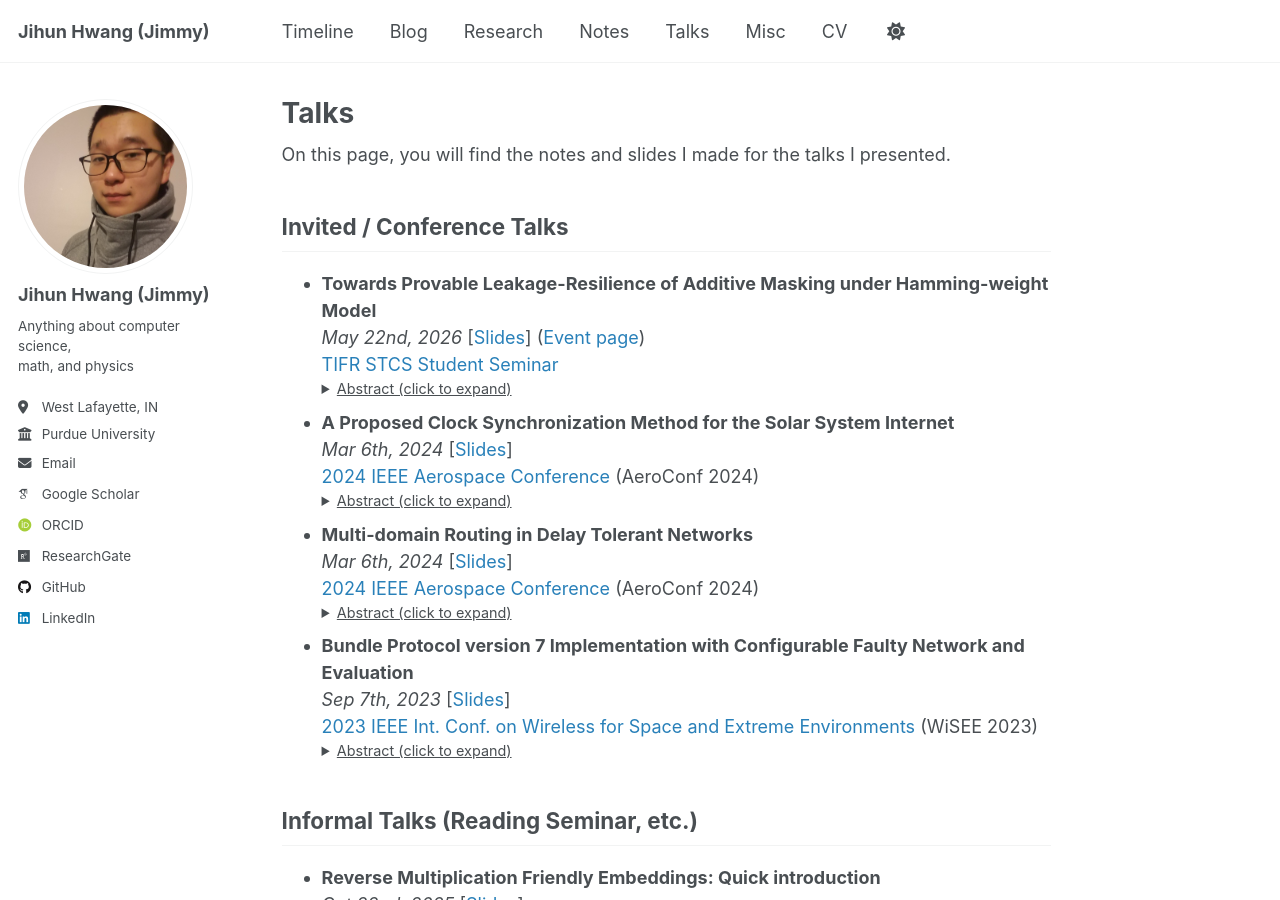
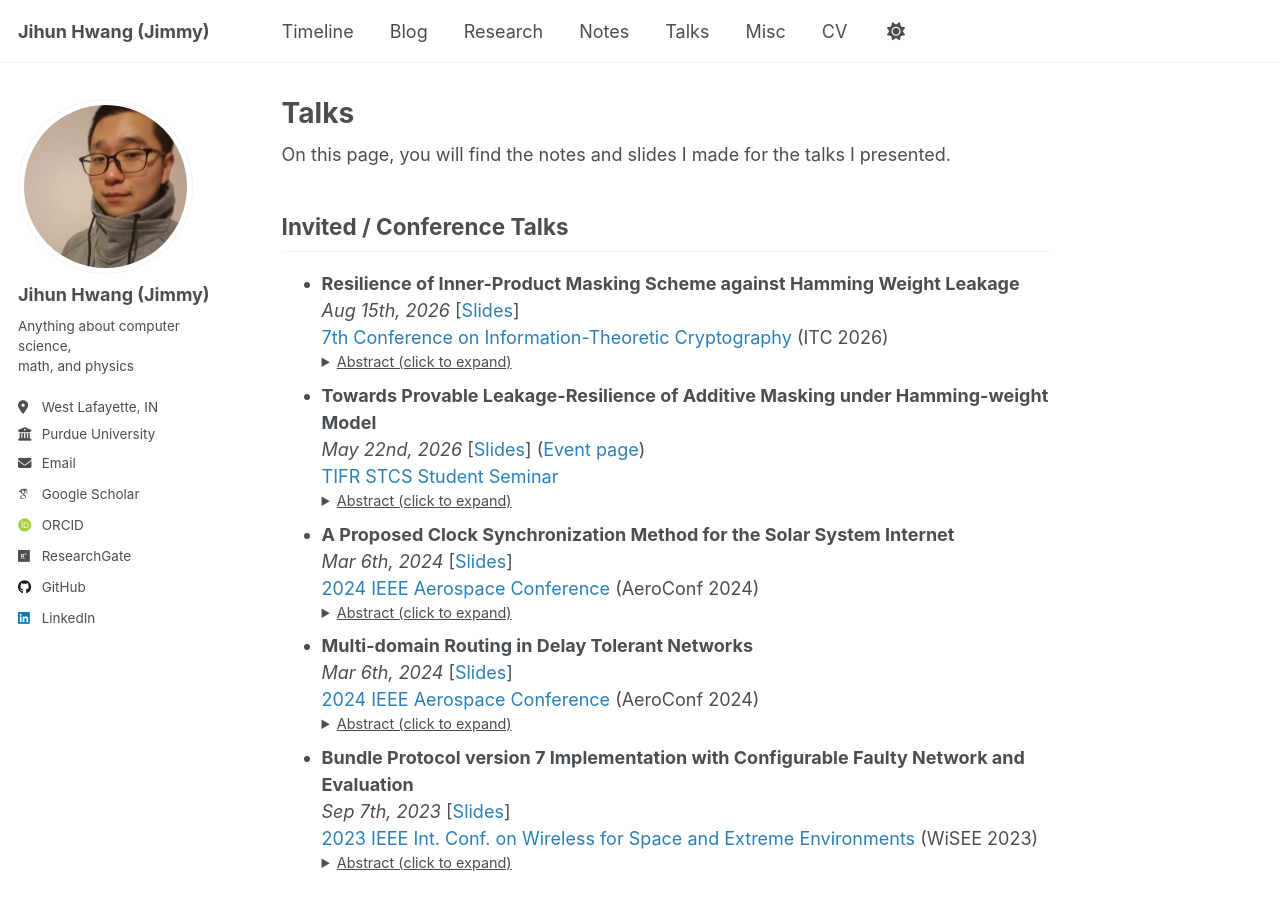
Before and after one commit to jihunhwang/jihunhwang.github.io, a Jekyll site: the page built from _pages/talks.md, in a window 1280 px wide and 900 px high. Built offline with Jekyll 4.4.1, drawn with Linux system fonts in a browser that asks for light colours; some web fonts are replaced; some of the changed lines change nothing that is shown.

Commit message:
post itc update

```diff
--- a/_data/talks_invited.yml
+++ b/_data/talks_invited.yml
@@ -1,3 +1,15 @@
+- title: "Resilience of Inner-Product Masking Scheme against Hamming Weight Leakage"
+  venue: "7th Conference on Information-Theoretic Cryptography"
+  venue_short: "ITC 2026"
+  venue_url: "https://itcrypto.github.io/2026/index.html"
+  date: "Aug 15th, 2026"
+  slides: "https://drive.google.com/file/d/1_4GaqQsRCbgHsyWFBcnG4gp73viOCdRA/view?usp=sharingg"
+  cv: false
+  abstract:
+    - 'Additive masking is a widely used side-channel countermeasure in which a secret is split additively into random shares. Over binary fields, however, the Hamming weight of the shares leaks information about the secret. Inner-product masking has been proposed as a promising alternative.'
+    - 'We prove that inner-product masking over a binary extension field is secure against Hamming-weight leakage, which also yields security against arbitrary symmetric-function leakage from the shares. We give an efficiently computable score function for testing and certifying security against leakage.'
+    - 'We also relate the leakage resilience of inner-product and additive masking over arbitrary fields; roughly, inner-product masking is at least as secure. The proof is Fourier analytic and estimates spectral norms of the Hamming slice through Krawtchouk polynomials.'
+
 - title: "Towards Provable Leakage-Resilience of Additive Masking under Hamming-weight Model"
   venue: "TIFR STCS Student Seminar"
   venue_url: "https://www.tcs.tifr.res.in/web/events/category?q=STCS%20Student%20Seminar"
```
